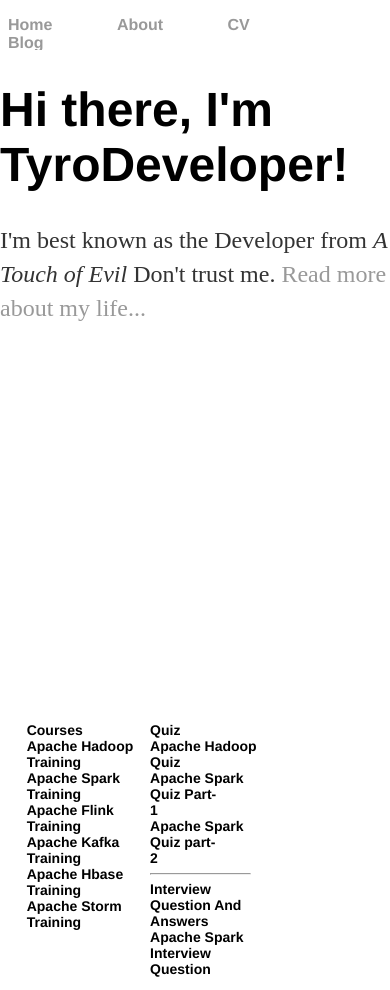
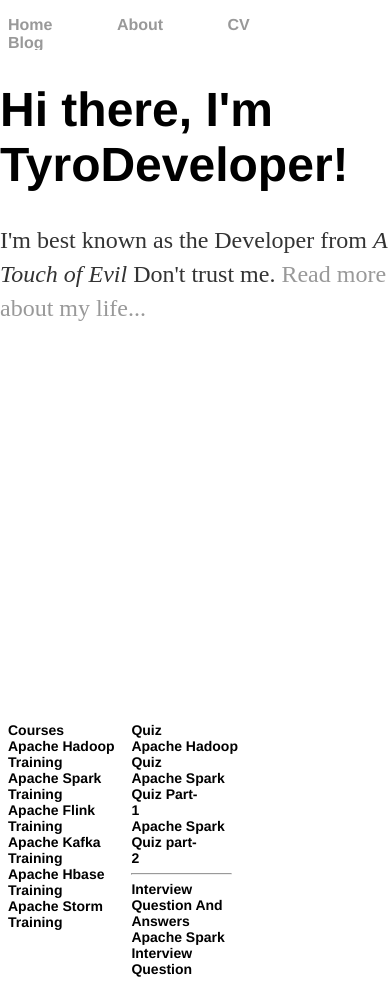
Before and after one commit to tyrodeveloper/tyrodeveloper.github.io, a Jekyll site: the page built from index.html, in a window 390 px wide. Built offline with Jekyll 4.4.1, drawn with Linux system fonts in a browser that asks for light colours.

Commit message:
Update main.css

```diff
--- a/css/main.css
+++ b/css/main.css
@@ -63,6 +63,17 @@ margin-left: 0!important;
     top: 100%;
     bottom: 0;
 }
+.col1 {
+	width:33%;
+	position:relative;
+	left:0!important;
+}
+.col2 {
+	width:33%;
+	position:relative;
+	left:0!important;
+
+}
 }
 .book-body {
     position: absolute;
```
